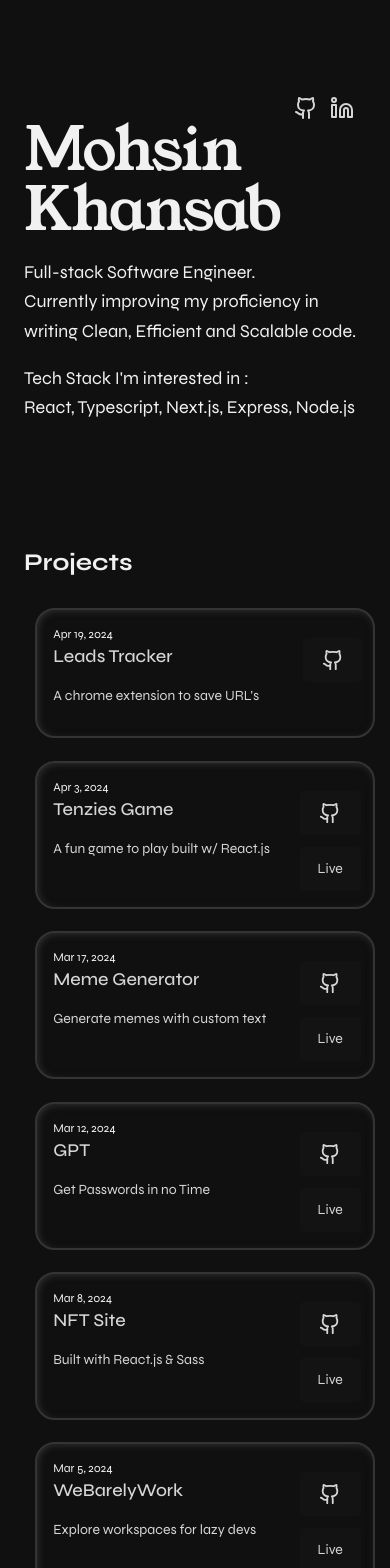
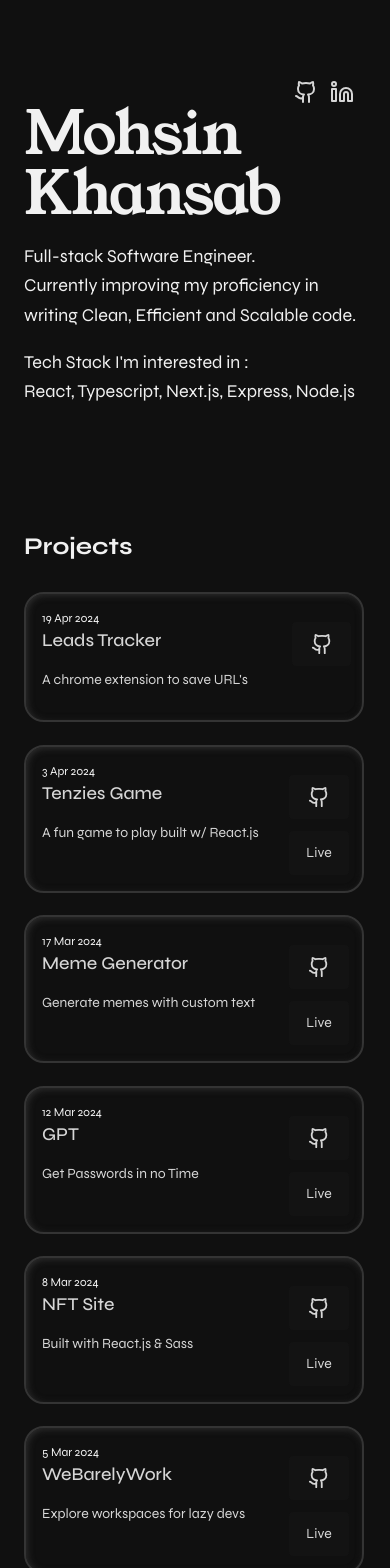
Before and after one commit to mohs-in/website_v3, a React (Vite) app: page / in a window 390 px wide. Shown: the top 1568 px of the page. Built offline with nearby package versions, Linux system fonts and the light colour scheme.

Commit message:
fix inconsistencies in code

```diff
--- a/components/Hero.jsx
+++ b/components/Hero.jsx
@@ -1,11 +1,9 @@
 import Project from "./Project"
 import projectData from './projects'
-import { useId } from 'react';
 
 export default function Hero () {
 
     const projects = projectData.map(proj => {
-        console.log(proj.id)
         return(
             <Project
                 key={proj.id}
--- a/components/Project.jsx
+++ b/components/Project.jsx
@@ -6,15 +6,7 @@ export default function Project(project) {
             <div>
                 <div className="arc--date">
                     <span>
-                        {project.date ? (
-                        <time dateTime={new Date(project.date).toISOString()}>
-                            {Intl.DateTimeFormat(undefined, { dateStyle: "medium" }).format(
-                            new Date(project.date),
-                            )}
-                        </time>
-                        ) : (
-                        <span>SOON</span>
-                        )}
+                        {project.date }
                     </span>
                 </div>
                 <h2 className="arc--h2"> {project.title} </h2>
--- a/components/projects.js
+++ b/components/projects.js
@@ -2,14 +2,14 @@
 export default [
     {
         id:1,
-        date: '04-19-2024',
+        date: '19 Apr 2024',
         title: 'Leads Tracker',
         description: "A chrome extension to save URL's",
         github: 'https://github.com/mohs-in/leads-tracker',
     },
     {
         id:2,
-        date: '04-03-2024',
+        date: '3 Apr 2024',
         title: 'Tenzies Game',
         description: 'A fun game to play built w/ React.js',
         github: 'https://github.com/mohs-in/tenzies-game',
@@ -17,7 +17,7 @@ export default [
     },
     {
         id:3,
-        date: '03-17-2024',
+        date: '17 Mar 2024',
         title: 'Meme Generator',
         description: 'Generate memes with custom text',
         github: 'https://github.com/mohs-in/meme-generator',
@@ -25,7 +25,7 @@ export default [
     },
     {
         id:4,
-        date: '03-12-2024',
+        date: '12 Mar 2024',
         title: 'GPT',
         description: 'Get Passwords in no Time',
         github: 'https://github.com/mohs-in/password-generator',
@@ -33,7 +33,7 @@ export default [
     },
     {
         id:5,
-        date: '03-08-2024',
+        date: '8 Mar 2024',
         title: 'NFT Site',
         description: 'Built with React.js & Sass',
         github: 'https://github.com/mohs-in/nft-site',
@@ -41,7 +41,7 @@ export default [
     },
     {
         id:6,
-        date: '03-05-2024',
+        date: '5 Mar 2024',
         title: 'WeBarelyWork',
         description: 'Explore workspaces for lazy devs',
         github: 'https://github.com/mohs-in/cowork-space',
@@ -49,7 +49,7 @@ export default [
     },
     {
         id:7,
-        date: '02-24-2024',
+        date: '24 Feb 2024',
         title: 'Travel Journal',
         description: 'Places I have been to in imagination',
         github: 'https://github.com/mohs-in/travel-journal',
@@ -57,7 +57,7 @@ export default [
     },
     {
         id:8,
-        date: '02-20-2024',
+        date: '20 Feb 2024',
         title: 'Airbnb Site',
         description: 'Airbnb Clone Basic',
         github: 'https://github.com/mohs-in/airbnb-clone',
--- a/src/App.scss
+++ b/src/App.scss
@@ -159,7 +159,7 @@ article {
 
 @media (max-width: 480px) {
     body {
-        padding: 2em 1em;
+        padding: 1em 1em;
         margin: .5em;
     }
 
@@ -187,7 +187,7 @@ article {
     }
 
     .prev-websites {
-        margin-left: 20%;
+        margin-left: 30%;
     }
 
     .projects-div {
@@ -196,10 +196,10 @@ article {
     }
 
     article {
-        width: 100%;
+        width: 90%;
         max-width: 19rem;
         flex-direction: row ;
-
+        margin: .7em 0;
         .arc--links {
             flex-direction: column;
             a {
```
